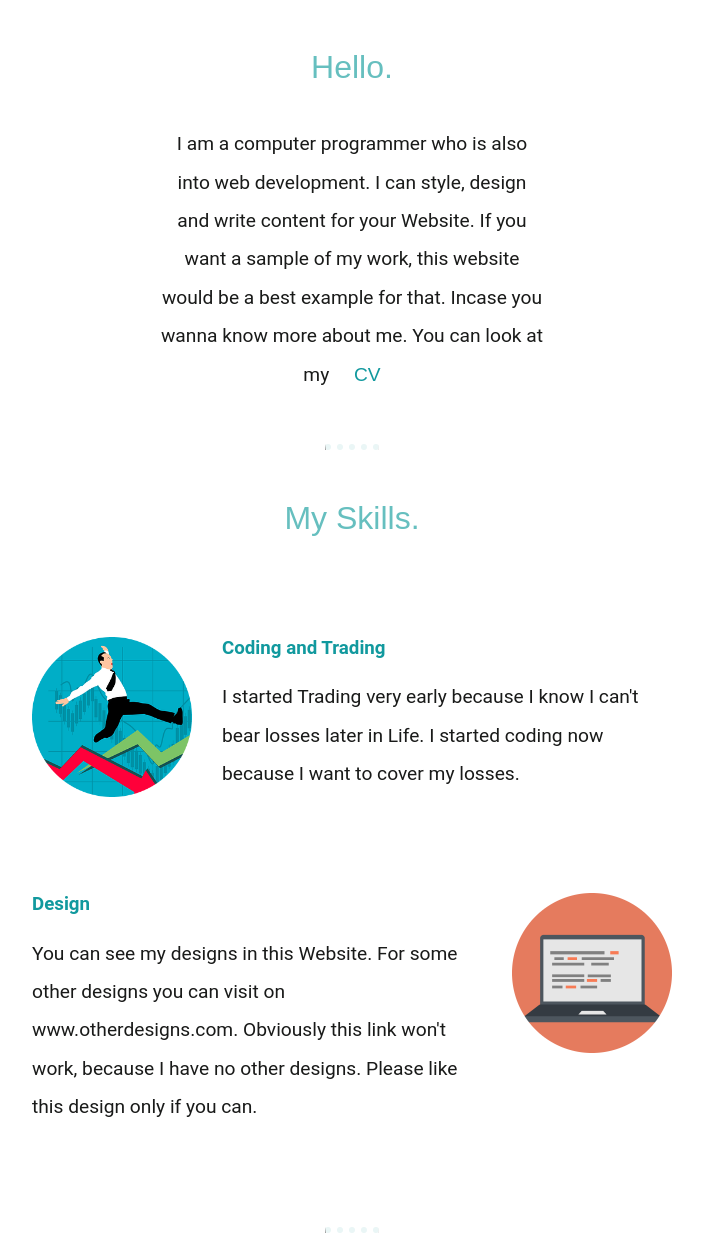
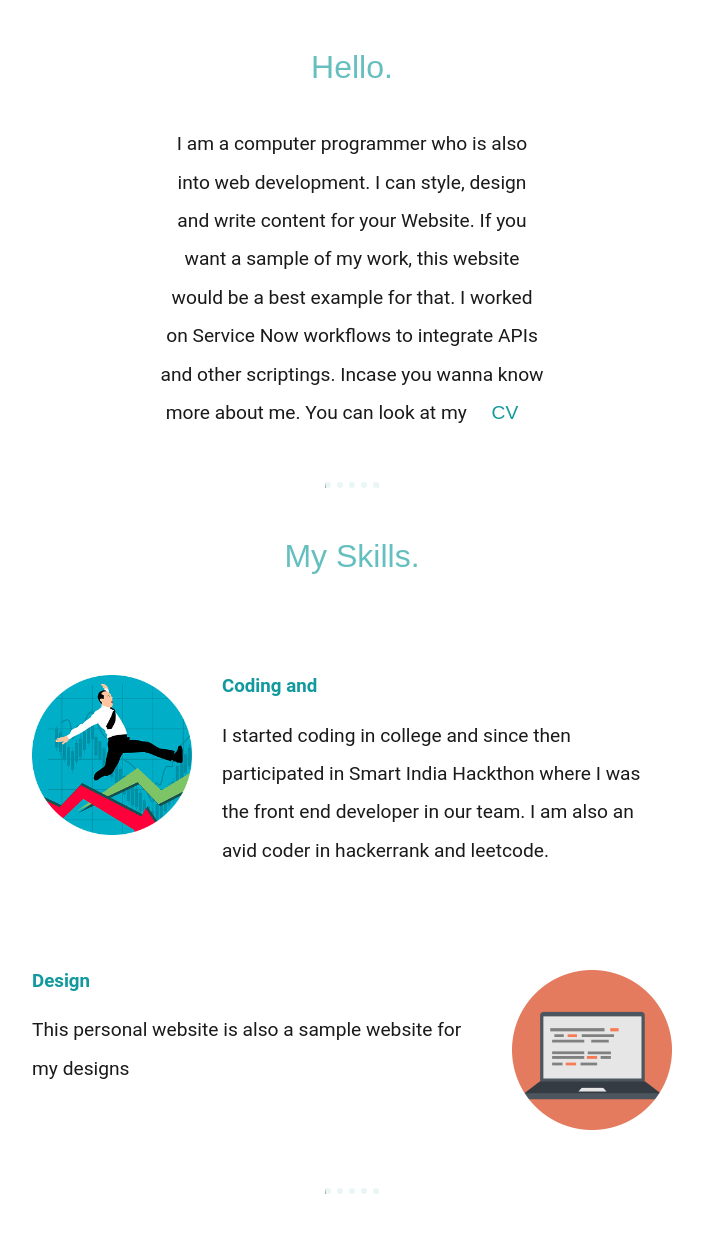
Before and after one commit to krsomala/personal, a plain HTML site: page index.html in a window 1280 px wide. Shown: the part 1029-2270 px from the top of the page, without its empty margins (288-991 px from the left). Drawn offline with Linux system fonts and the light colour scheme; a web font is replaced by a local one.

Commit message:
Update index.html

```diff
--- a/index.html
+++ b/index.html
@@ -13,7 +13,7 @@
     <body>
         <div class="top">
             <img class="cloud-1" src="images/cloud.png" alt="cloud-img">
-            <h1>నా పేరు కౌశిక్</h1>
+            <h1>I'm Kousik</h1>
            <h2>I'm a <span class="pro">pro</span>grammer.</h2>
             <img class="cloud-2"src="images/cloud.png" alt="cloud-img">
             <img src="https://media.giphy.com/media/Xd0abR8EVTdCioGc01/giphy.gif">
@@ -24,7 +24,7 @@
               <img src="images/me.png" alt="my img">
               <h2>Hello.</h2>
               <p class="intro">I am a computer programmer who is also into web development. I can style, design and write content for your Website.
-                If you want a sample of my work, this website would be a best example for that. Incase you wanna know more about me. You can look at
+                If you want a sample of my work, this website would be a best example for that. I worked on Service Now workflows to integrate APIs and other scriptings. Incase you wanna know more about me. You can look at
               my <a href="https://godlysaiko.github.io/me/">CV</a> </p>
             </div>
             <hr>
@@ -32,14 +32,13 @@
               <h2>My Skills.</h2>
               <div class="skill-row">
                 <img class="code-img" src="images/trading (2).png" alt="">
-                <h3>Coding and Trading</h3>
-                <p>I started Trading very early because I know I can't bear losses later in Life. I started coding now because I want to cover my losses.</p>
+                <h3>Coding and </h3>
+                <p>I started coding in college and since then participated in Smart India Hackthon where I was the front end developer in our team. I am also an avid coder in hackerrank and leetcode.</p>
               </div>
               <div class="skill-row">
                 <img class="chillies-img" src="images/computer-modified.png" alt="">
                 <h3>Design</h3>
-                <p>You can see my designs in this Website. For some other designs you can visit on www.otherdesigns.com. Obviously this link
-                  won't work, because I have no other designs. Please like this design only if you can.
+                <p>This personal website is also a sample website for my designs
                 </p>
               </div>
             </div>
```
